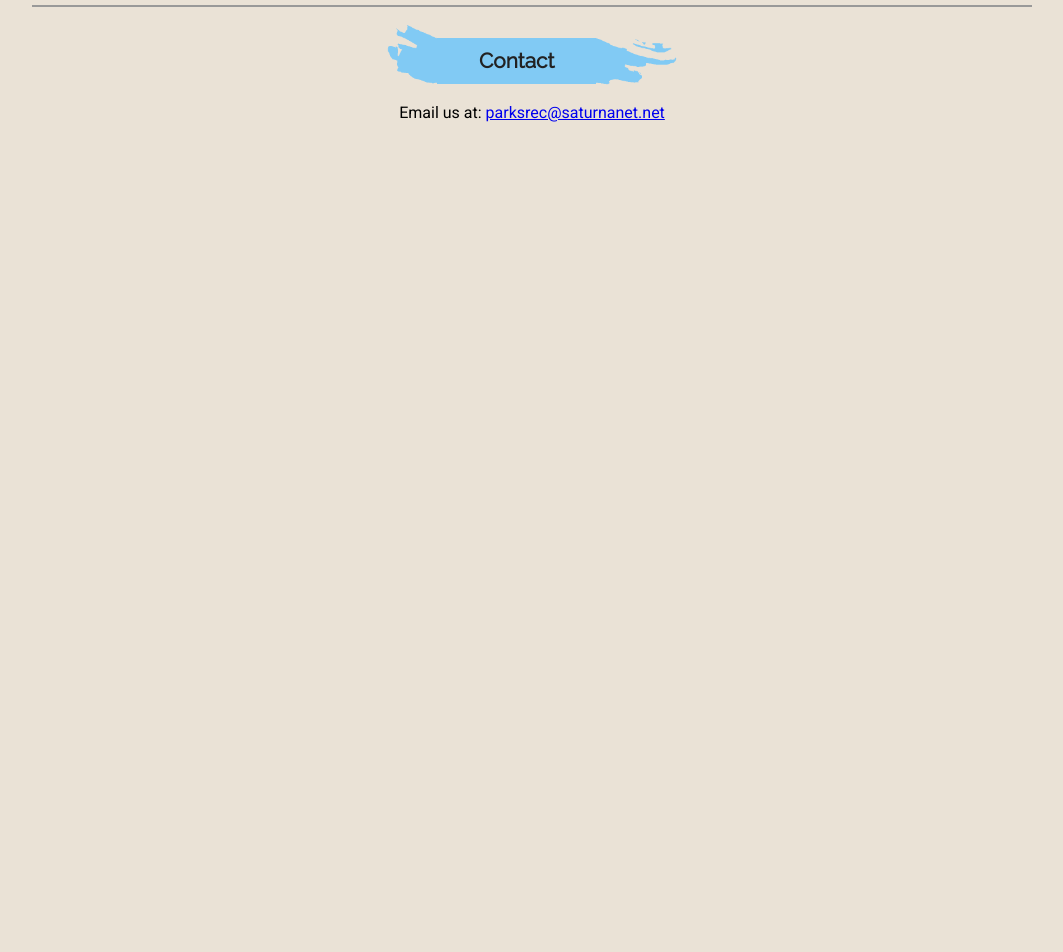
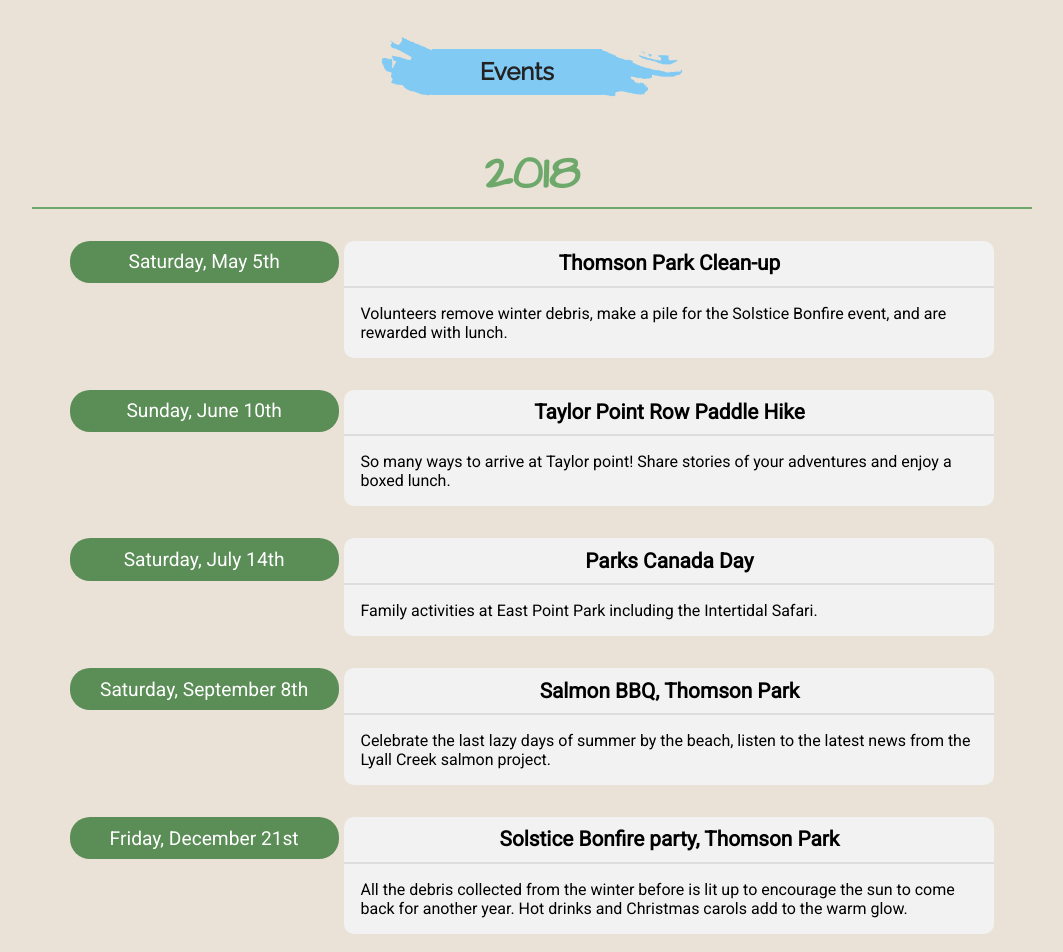
Before and after one commit to plhosk/siprc, a React (Create React App) app: page / in a window 1280 px wide. Shown: the part 920-1872 px from the top of the page, without its empty margins (108-1171 px from the left). Before the commit the page ends 1101 px from the top, so only its background shows below. Built offline with nearby package versions, Linux system fonts and the light colour scheme.

Commit message:
add events section

```diff
--- a/package.json
+++ b/package.json
@@ -11,7 +11,8 @@
     "eslint-plugin-react": "^7.4.0",
     "react": "^16.0.0",
     "react-dom": "^16.0.0",
-    "react-scripts": "1.0.14"
+    "react-scripts": "1.1.1",
+    "react-scroll": "^1.7.6"
   },
   "scripts": {
     "start": "react-scripts start",
--- a/src/App.css
+++ b/src/App.css
@@ -13,6 +13,13 @@
 
 .App-header-img {
   display: block;
+}
+
+.App-header-horizontal-bar-top {
+  background-color: #888;
+  /* height: 10px; */
+  height: 1em;
+  background: linear-gradient(to top, #2a3132, #666666);
 }
 
 .App-header-horizontal-bar {
@@ -136,10 +143,10 @@
   display: inline;
   background-color: #81CAF4;
   font-family: 'Raleway', sans-serif;
-  font-size: 1.3em;
+  font-size: 1.5em;
   font-weight: bold;
   color: #222;
-  padding: 0.5em 2em;
+  padding: 0.35em 2em;
   margin: 0.5em 0;
   -webkit-user-select: none;  /* Chrome all / Safari all */
   -moz-user-select: none;     /* Firefox all */
@@ -165,11 +172,76 @@
   font-size: large;
 }
 
-section {
+/* section {
   border-top: 2px solid #999;
-}
+} */
 
 nav > a {
   color: inherit;
   text-decoration: inherit;
 }
+
+.App-events-list-container {
+  margin: 3em 0;
+}
+
+.App-events-year {
+  font-family: 'Architects Daughter', serif;
+  font-weight: bold;
+  color: #6EA86A;
+  font-size: 3em;
+  padding-top: 0.2em;
+  border-bottom: 2px solid #6EA86A;
+  /* max-width: 400px; */
+  margin: 0 auto;
+}
+
+.App-events-list-flex {
+  display: flex;
+  flex-flow: row wrap;
+  justify-content: center;
+  align-items: flex-start;
+  margin: 2em 0;
+}
+
+.App-events-date {
+  display: flex;
+  flex-flow: row nowrap;
+  font-size: 1.2em;
+  /* font-weight: bold; */
+  border-radius: 20px;
+  color: #fff;
+  background-color: rgb(91, 141, 87);
+  padding: 0.5em;
+  margin: 0 0.3em 0 0;
+  width: 250px;
+  justify-content: center;
+}
+
+.App-events-content-flex {
+  display: flex;
+  flex-flow: column nowrap;
+  width: 650px;
+}
+
+.App-events-title {
+  font-size: 1.3em;
+  /* text-decoration: underline; */
+  border-bottom: 2px solid #ddd;
+  font-weight: bold;
+  border-radius: 10px 10px 0 0;
+  background-color: #f2f2f2;
+  padding: 0.5em;
+}
+
+.App-events-content {
+  display: flex;
+  flex-flow: row nowrap;
+  background-color: #f2f2f2;
+  border-radius: 0 0 10px 10px;
+}
+
+.App-events-content-text {
+  padding: 1em;
+  text-align: left;
+}
--- a/src/App.jsx
+++ b/src/App.jsx
@@ -1,15 +1,21 @@
 import React from 'react'
+import * as Scroll from 'react-scroll'
+
 import './App.css'
+
+const { Element, scroller } = Scroll
+
+const smoothScrollOpts = { smooth: true, duration: 500 }
 
 const App = () => (
   <div className="App">
     <header className="App-header">
       <img className="App-header-img" width="100%" src="bird-rock.jpg" alt="bird on rock" />
       <div className="App-header-title">
-        <div className="App-header-horizontal-bar" />
+        <div className="App-header-horizontal-bar-top" />
         <div className="App-logo-text">
           <img src="saturna-green.png" height="49" alt="saturna island" />
-          SIPRC
+          SaturnaParks.ca
         </div>
         <h1 className="App-title">
           Saturna Island Parks and Recreation Commission
@@ -22,33 +28,55 @@ const App = () => (
       <div className="App-nav-bookend">
         <img height="49" src="saturna-blue-left.png" alt="saturna left half" />
       </div>
+
       <nav className="App-nav">
         <div className="App-nav-item-container">
           <img className="App-nav-item-img" height="49" src="saturna-blue-left.png" alt="saturna left half" />
           <div className="App-nav-item">Parks</div>
           <img className="App-nav-item-img" height="49" src="saturna-blue-right.png" alt="saturna right half" />
         </div>
+
         <div className="App-nav-item-container">
           <img className="App-nav-item-img" height="49" src="saturna-blue-left.png" alt="saturna left half" />
           <div className="App-nav-item">Trails</div>
           <img className="App-nav-item-img" height="49" src="saturna-blue-right.png" alt="saturna right half" />
         </div>
+
         <div className="App-nav-item-container">
           <img className="App-nav-item-img" height="49" src="saturna-blue-left.png" alt="saturna left half" />
-          <div className="App-nav-item">Events</div>
+          <div
+            role="button"
+            tabIndex={0}
+            className="App-nav-item"
+            onClick={() => { scroller.scrollTo('section-events', smoothScrollOpts) }}
+            onKeyDown={() => { scroller.scrollTo('section-events', smoothScrollOpts) }}
+          >
+            Events
+          </div>
           <img className="App-nav-item-img" height="49" src="saturna-blue-right.png" alt="saturna right half" />
         </div>
+
         <div className="App-nav-item-container">
           <img className="App-nav-item-img" height="49" src="saturna-blue-left.png" alt="saturna left half" />
-          <div className="App-nav-item">Contact</div>
+          <div
+            role="button"
+            tabIndex={0}
+            className="App-nav-item"
+            onClick={() => { scroller.scrollTo('section-contact', smoothScrollOpts) }}
+            onKeyDown={() => { scroller.scrollTo('section-contact', smoothScrollOpts) }}
+          >
+            Contact
+          </div>
           <img className="App-nav-item-img" height="49" src="saturna-blue-right.png" alt="saturna right half" />
         </div>
+
         <div className="App-nav-item-container">
           <img className="App-nav-item-img" height="49" src="saturna-blue-left.png" alt="saturna left half" />
           <div className="App-nav-item">About</div>
           <img className="App-nav-item-img" height="49" src="saturna-blue-right.png" alt="saturna right half" />
         </div>
       </nav>
+
       <div className="App-nav-bookend">
         <img height="49" src="saturna-blue-right.png" alt="saturna right half" />
       </div>
@@ -61,14 +89,122 @@ const App = () => (
           This website is under construction. Thank you for your patience.
         </p>
       </div>
-      <section>
+
+      <Element name="section-events">
         <div className="App-section-header-container">
           <img className="App-section-header-img" height="61" src="saturna-blue-left.png" alt="saturna left half" />
-          <div className="App-section-header">Contact</div>
+          <div className="App-section-header">
+            Events
+          </div>
+          <img className="App-section-header-img" height="61" src="saturna-blue-right.png" alt="saturna right half" />
+        </div>
+
+        <div className="App-events-list-container">
+
+          <div className="App-events-year">
+            2018
+          </div>
+
+          <div className="App-events-list-flex">
+            <div className="App-events-date">
+              Saturday, May 5th
+            </div>
+            <div className="App-events-content-flex">
+              <div className="App-events-title">
+                Thomson Park Clean-up
+              </div>
+              <div className="App-events-content">
+                <div className="App-events-content-text">
+                  Volunteers remove winter debris, make a pile for the Solstice Bonfire event,
+                  and are rewarded with lunch.
+                </div>
+              </div>
+            </div>
+          </div>
+
+          <div className="App-events-list-flex">
+            <div className="App-events-date">
+              Sunday, June 10th
+            </div>
+            <div className="App-events-content-flex">
+              <div className="App-events-title">
+                Taylor Point Row Paddle Hike
+              </div>
+              <div className="App-events-content">
+                <div className="App-events-content-text">
+                  So many ways to arrive at Taylor point!
+                  Share stories of your adventures and enjoy a boxed lunch.
+                </div>
+              </div>
+            </div>
+          </div>
+
+          <div className="App-events-list-flex">
+            <div className="App-events-date">
+              Saturday, July 14th
+            </div>
+            <div className="App-events-content-flex">
+              <div className="App-events-title">
+                Parks Canada Day
+              </div>
+              <div className="App-events-content">
+                <div className="App-events-content-text">
+                  Family activities at East Point Park including the Intertidal Safari.
+                </div>
+              </div>
+            </div>
+          </div>
+
+          <div className="App-events-list-flex">
+            <div className="App-events-date">
+              Saturday, September 8th
+            </div>
+            <div className="App-events-content-flex">
+              <div className="App-events-title">
+                Salmon BBQ, Thomson Park
+              </div>
+              <div className="App-events-content">
+                <div className="App-events-content-text">
+                  Celebrate the last lazy days of summer by the beach,
+                  listen to the latest news from the Lyall Creek salmon project.
+                </div>
+              </div>
+            </div>
+          </div>
+
+          <div className="App-events-list-flex">
+            <div className="App-events-date">
+              Friday, December 21st
+            </div>
+            <div className="App-events-content-flex">
+              <div className="App-events-title">
+                Solstice Bonfire party, Thomson Park
+              </div>
+              <div className="App-events-content">
+                <div className="App-events-content-text">
+                  All the debris collected from the winter before is lit up to encourage the sun
+                  to come back for another year.
+                  Hot drinks and Christmas carols add to the warm glow.
+                </div>
+              </div>
+            </div>
+          </div>
+
+        </div>
+
+      </Element>
+
+      <Element name="section-contact">
+        <div className="App-section-header-container">
+          <img className="App-section-header-img" height="61" src="saturna-blue-left.png" alt="saturna left half" />
+          <div className="App-section-header">
+            Contact
+          </div>
           <img className="App-section-header-img" height="61" src="saturna-blue-right.png" alt="saturna right half" />
         </div>
         <p>Email us at: <a href="mailto:parksrec@saturnanet.net">parksrec@saturnanet.net</a></p>
-      </section>
+      </Element>
+
     </main>
   </div>
 )
```
Also changed, not shown: 1 other file (tests, documents, lock files or other folders).
